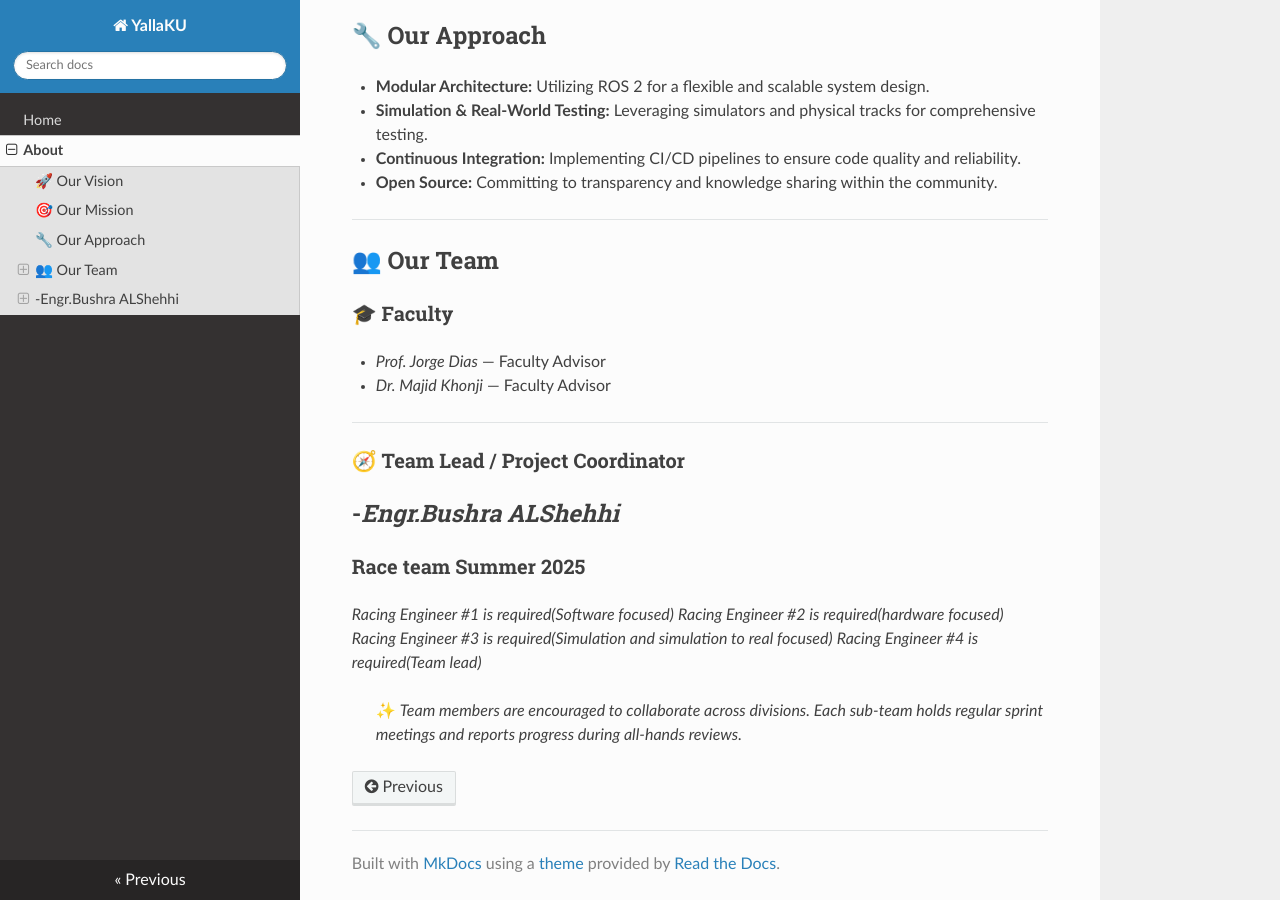
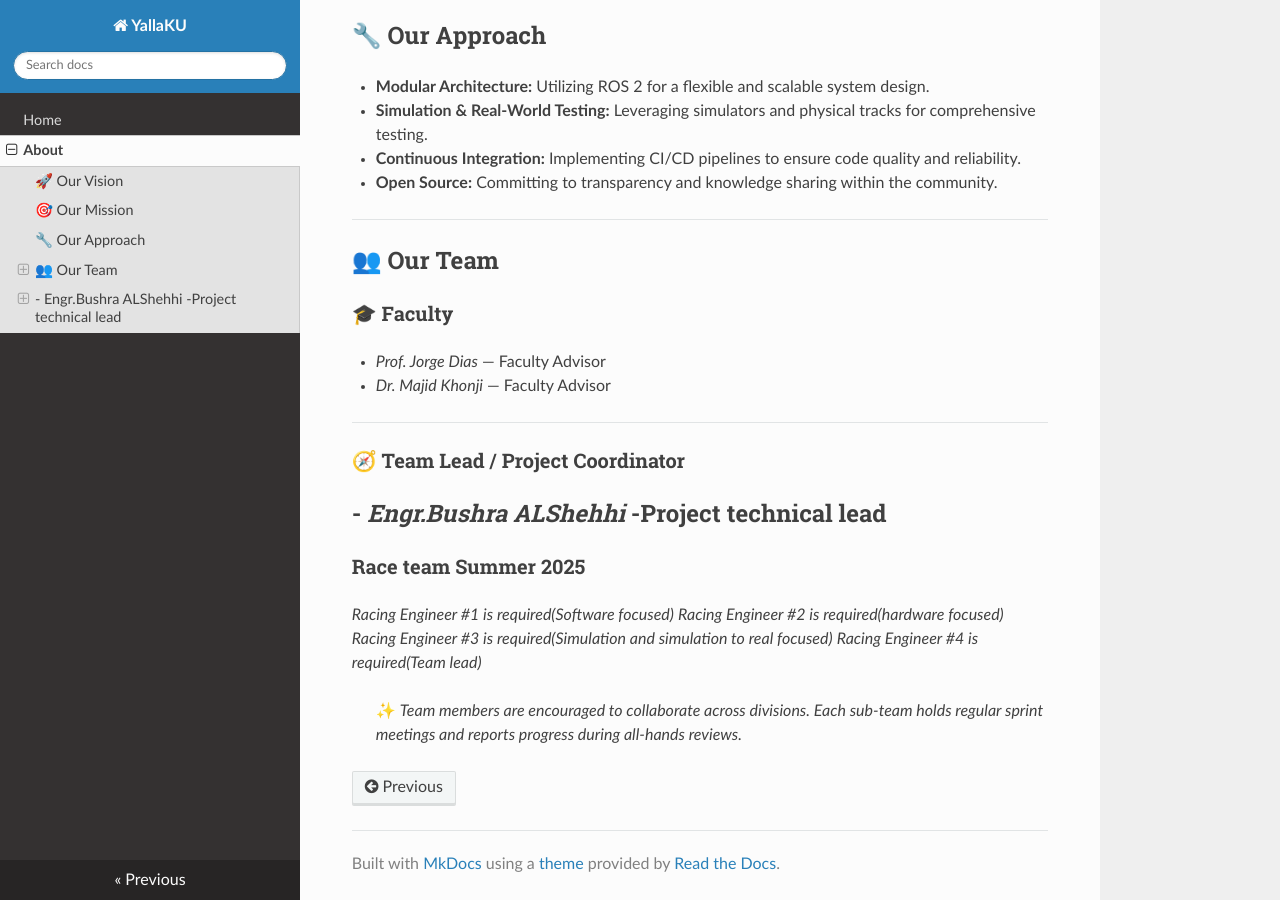
Before and after one commit to EngBushraA/YallaKU, an MkDocs documentation site: the page built from docs/about.md, in a window 1280 px wide and 900 px high, scrolled down 773 px. Built offline with MkDocs 1.6.1, drawn with Linux system fonts in a browser that asks for light colours; nearby versions of some CDN libraries.

Commit message:
changes in the team

```diff
--- a/docs/about.md
+++ b/docs/about.md
@@ -40,7 +40,7 @@ To lead in autonomous racing innovation by integrating cutting-edge research, ha
 
 ### 🧭 Team Lead / Project Coordinator
 
--*Engr.Bushra ALShehhi*
+- *Engr.Bushra ALShehhi* -Project technical lead
 ---
 
 ### Race team Summer 2025
```
Also changed, not shown: site/about/index.html, site/index.html, site/search/search_index.json, site/sitemap.xml, 1 other file.
